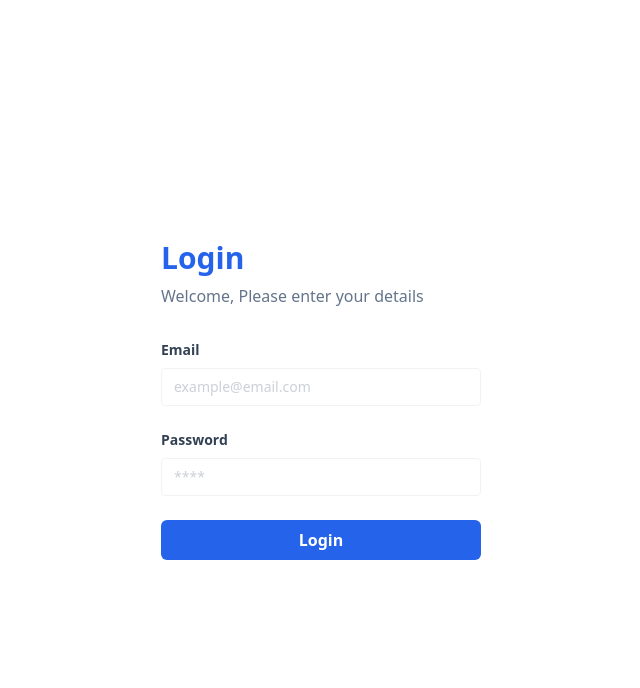
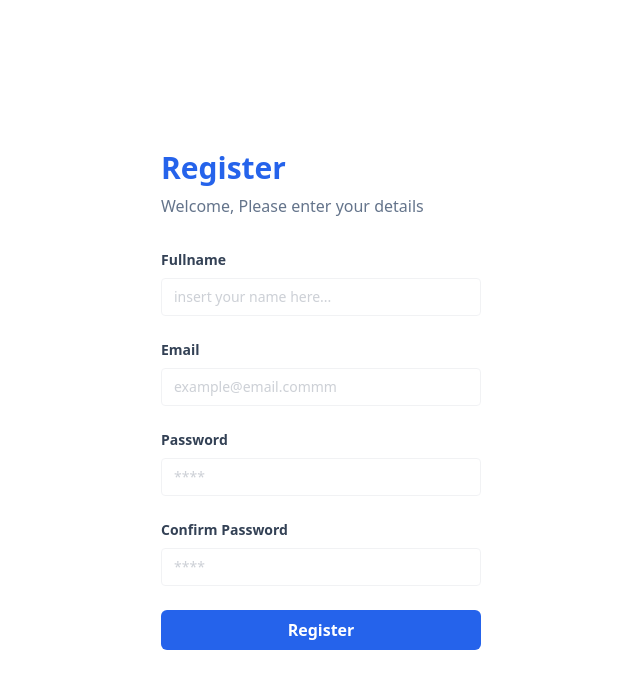
Before and after one commit to doni27/atomic-react, a React (Vite) app: page / in a window 1280 px wide. Shown: the top 688 px of the page, without its empty margins (319-959 px from the left). Built offline with nearby package versions, Linux system fonts and the light colour scheme.

Commit message:
atomic design

```diff
--- a/src/App.jsx
+++ b/src/App.jsx
@@ -1,49 +1,11 @@
 import React from "react";
-import Button from "./components/Elements/Button";
+import LoginPage from "./pages/login";
+import RegisterPage from "./pages/register";
 function App() {
 	return (
 		<div className="flex justify-center min-h-screen items-center">
-			<div className="w-full max-w-xs">
-				<h1 className="text-3xl font-bold mb-2 text-blue-600">
-					Login
-				</h1>
-				<p className="font-medium text-slate-500 mb-8">
-					{" "}
-					Welcome, Please enter your
-					details
-				</p>
-				<form action="">
-					<div className="mb-6">
-						<label
-							htmlFor="email"
-							className="block text-slate-700 text-sm font-bold mb-2"
-						>
-							Email
-						</label>
-						<input
-							type="text"
-							className="text-sm border rounded w-full py-2 px-3 text-slate-700 placeholder: opacity-50"
-							placeholder="example@email.com"
-						/>
-					</div>
-					<div className="mb-6">
-						<label
-							htmlFor="email"
-							className="block text-slate-700 text-sm font-bold mb-2"
-						>
-							Password
-						</label>
-						<input
-							type="text"
-							className="text-sm border rounded w-full py-2 px-3 text-slate-700 placeholder: opacity-50"
-							placeholder="****"
-						/>
-					</div>
-				</form>
-				<Button classname="bg-blue-600 w-full">
-					Login
-				</Button>
-			</div>
+			{/* <LoginPage></LoginPage> */}
+			<RegisterPage></RegisterPage>
 		</div>
 	);
 }
--- a/src/components/Elements/Input/Input.jsx
+++ b/src/components/Elements/Input/Input.jsx
@@ -0,0 +1,12 @@
+const Input = (props) => {
+	const { type, placeholder, name } = props;
+	return (
+		<input
+			type={type}
+			className="text-sm border rounded w-full py-2 px-3 text-slate-700 placeholder: opacity-50"
+			placeholder={placeholder}
+			name={name}
+		/>
+	);
+};
+export default Input;
--- a/src/components/Elements/Input/Label.jsx
+++ b/src/components/Elements/Input/Label.jsx
@@ -0,0 +1,12 @@
+const Label = (props) => {
+	const { htmlFor, text, children } = props;
+	return (
+		<label
+			htmlFor="email"
+			className="block text-slate-700 text-sm font-bold mb-2"
+		>
+			{children}
+		</label>
+	);
+};
+export default Label;
--- a/src/components/Elements/Input/index.jsx
+++ b/src/components/Elements/Input/index.jsx
@@ -0,0 +1,17 @@
+import Input from "./Input";
+import Label from "./Label";
+
+const InputForm = (props) => {
+	const { label, name, placeholder, type } = props;
+	return (
+		<div className="mb-6">
+			<Label htmlFor={name}>{label}</Label>
+			<Input
+				name={name}
+				type={type}
+				placeholder={placeholder}
+			/>
+		</div>
+	);
+};
+export default InputForm;
--- /dev/null
+++ b/src/components/Fragments/FormLogin.jsx
@@ -0,0 +1,25 @@
+import Button from "../Elements/Button";
+import InputForm from "../Elements/Input";
+
+const FormLogin = () => {
+	return (
+		<form action="">
+			<InputForm
+				label="Email"
+				type="email"
+				placeholder="example@email.commm"
+				name="email"
+			/>
+			<InputForm
+				label="Password"
+				type="password"
+				placeholder="****"
+				name="password"
+			/>
+			<Button classname="bg-blue-600 w-full">
+				Login
+			</Button>
+		</form>
+	);
+};
+export default FormLogin;
--- /dev/null
+++ b/src/components/Fragments/FormRegister.jsx
@@ -0,0 +1,37 @@
+import Button from "../Elements/Button";
+import InputForm from "../Elements/Input";
+
+const FormRegister = () => {
+	return (
+		<form action="">
+			<InputForm
+				label="Fullname"
+				type="text"
+				placeholder="insert your name here..."
+				name="fullname"
+			/>
+			<InputForm
+				label="Email"
+				type="email"
+				placeholder="example@email.commm"
+				name="email"
+			/>
+			<InputForm
+				label="Password"
+				type="password"
+				placeholder="****"
+				name="password"
+			/>
+			<InputForm
+				label="Confirm Password"
+				type="password"
+				placeholder="****"
+				name="confirmPassword"
+			/>
+			<Button classname="bg-blue-600 w-full">
+				Register
+			</Button>
+		</form>
+	);
+};
+export default FormRegister;
--- /dev/null
+++ b/src/components/Layouts/AuthLayouts.jsx
@@ -0,0 +1,16 @@
+const AuthLayout = (props) => {
+	const { children, title } = props;
+	return (
+		<div className="w-full max-w-xs">
+			<h1 className="text-3xl font-bold mb-2 text-blue-600">
+				{title}
+			</h1>
+			<p className="font-medium text-slate-500 mb-8">
+				{" "}
+				Welcome, Please enter your details
+			</p>
+			{children}
+		</div>
+	);
+};
+export default AuthLayout;
--- /dev/null
+++ b/src/pages/login.jsx
@@ -0,0 +1,11 @@
+import FormLogin from "../components/Fragments/FormLogin";
+import AuthLayout from "../components/Layouts/AuthLayouts";
+
+const LoginPage = () => {
+	return (
+		<AuthLayout title="Login">
+			<FormLogin />
+		</AuthLayout>
+	);
+};
+export default LoginPage;
--- /dev/null
+++ b/src/pages/register.jsx
@@ -0,0 +1,11 @@
+import FormRegister from "../components/Fragments/FormRegister";
+import AuthLayout from "../components/Layouts/AuthLayouts";
+
+const RegisterPage = () => {
+	return (
+		<AuthLayout title="Register">
+			<FormRegister />
+		</AuthLayout>
+	);
+};
+export default RegisterPage;
```
